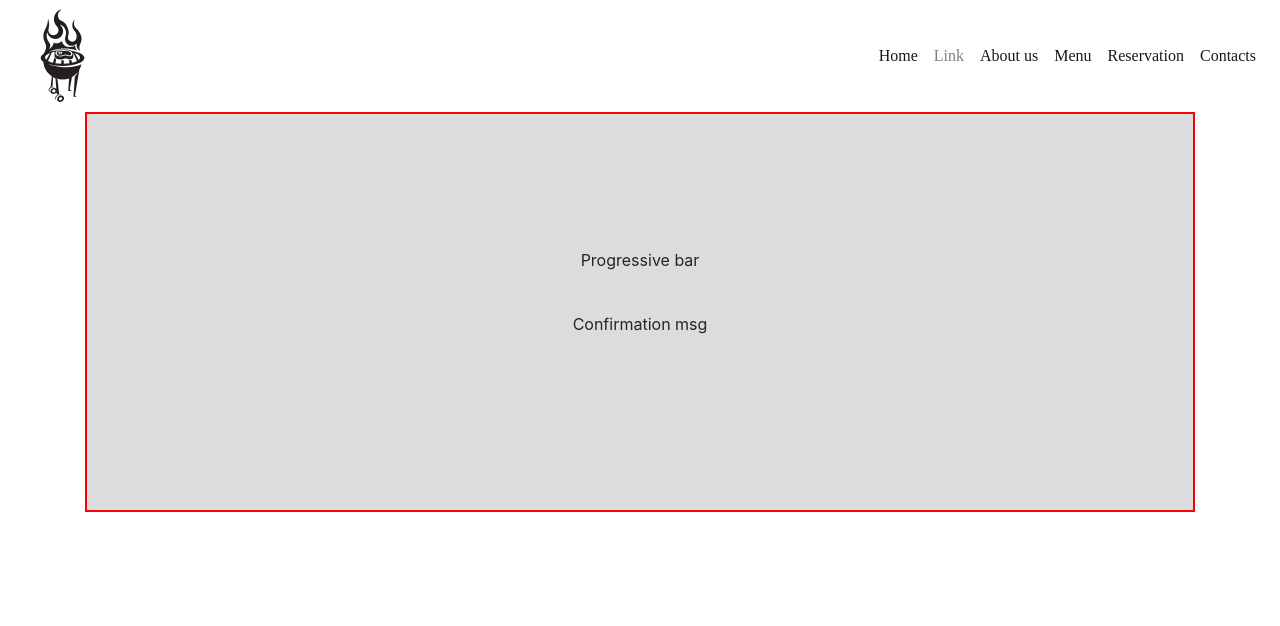
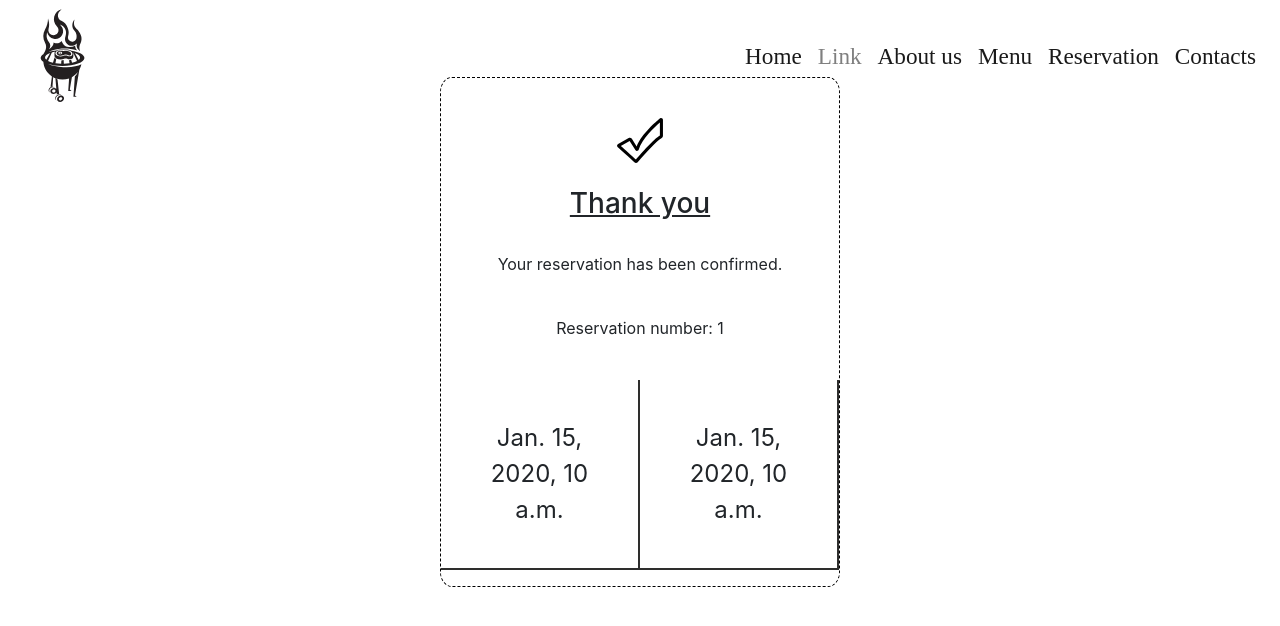
Before and after one commit to SylarK/barbRestaurant, a Django app: template restaurant/barbecue/templates/barbecue/confirm.html in a window 1280 px wide. Shown: the top 626 px of the page. Run offline with Django 3.2, Linux system fonts and the light colour scheme; the template is opened without the code that fills it: most values are stand-ins (such as "Sample title", 1, 10 or a date in 2020); some libraries are stand-ins or nearby versions.

Commit message:
Pp finish. It is ok

```diff
--- a/restaurant/barbecue/static/barbecue/styles.css
+++ b/restaurant/barbecue/static/barbecue/styles.css
@@ -31,6 +31,7 @@
 .custom-navbar{
 
     font-family: 'Montserrat';
+    font-size: 2.9vh;
 
 }
 
@@ -123,6 +124,12 @@
 
 }
 
+#itensNavbar>li:hover{
+
+    border-bottom: 1px dashed black;
+
+}
+
 #background_index {
 
     background-image: url('../img/steak_index.jpg');
@@ -199,6 +206,7 @@
 
 
 
+
 }
 
 #welcome_l{
@@ -221,10 +229,80 @@
 
 #box_reservation{
 
-    background-color: gainsboro;
-    background-size: contain;
     height: 50vh;
     align-items: center;
+
+
+}
+
+#confirm_reservation{
+
+    width: 50vh;
+    height: auto;
+    margin-top: 5vh;
+    border: 1.5px black dashed;
+    border-radius: 3%;
+
+}
+
+#confirm_reservation>h3{
+    text-align: center;
+    text-decoration: underline;
+
+
+}
+
+#confirm_reservation>div{
+
+    font-size: 3vh;
+    align-content: center;
+
+}
+
+#confirm_reservation>div>p{
+
+    padding: 5vh;
+    border-right: 2px rgb(46, 46, 45) solid;
+    border-bottom: 2px rgb(46, 46, 45) solid;
+
+
+}
+
+#confirm_reservation>div.row>span{
+
+    margin-top: 5vh;
+
+
+}
+
+#box_contact{
+
+    margin-top: 10vh;
+    width: 100%;
+    height: 50vh;
+
+}
+
+#row_contact{
+
+    align-items: center;
+    flex-direction: row;
+
+}
+
+#row_contact>p>img{
+
+    margin: 10vh;
+    width: 20vh;
+    height: 15vh;
+    cursor: pointer;
+    filter: grayscale(100%);
+
+}
+
+#row_contact>p>img:hover{
+
+    filter:grayscale(20%)
 
 }
 
@@ -232,12 +310,16 @@
 @keyframes restaurant {
 
     0%{ transform: translateX(-50%);}
-
+    from{ opacity: 0%;}
+    to{opacity: 100%;}
 }
 
 @keyframes barbecue {
 
     0%{ transform: translateX(50%);}
+    from{ opacity: 0%;}
+    to{opacity: 100%;}
+
 
 }
 
--- a/restaurant/barbecue/templates/barbecue/confirm.html
+++ b/restaurant/barbecue/templates/barbecue/confirm.html
@@ -10,12 +10,23 @@
 
     <div class="container">
 
-        <div class="d-flex justify-content-center marker" id="box_reservation">
+        <div class="d-flex justify-content-center" id="box_reservation">
 
-            <div id="confirm_reservation">
+            <div id="confirm_reservation" class="marker">
 
-                <p>Progressive bar</p>
-                <p>Confirmation msg</p>
+                <div class="row d-flex justify-content-center">
+                    <span><img src="../../static/img/accept.svg" alt=""></span>
+                </div>
+                <br><h3>Thank you</h3>
+                <br><p>Your reservation has been confirmed.</p>
+                <p>Reservation number: {{ reserve_number }} </p>
+                <div class="d-flex justify-content-center">
+
+                    <p>{{ date_reserve }}</p>
+                    <p>{{ time_reserve }}</p>
+
+                </div>
+
 
             </div>
 
--- a/restaurant/barbecue/templates/barbecue/layout.html
+++ b/restaurant/barbecue/templates/barbecue/layout.html
@@ -48,7 +48,7 @@
                         <a class="nav-link" href="{% url 'reservation' %}">Reservation</a>
                     </li>
                     <li class="nav-item active ">
-                        <a class="nav-link" href="#">Contacts</a>
+                        <a class="nav-link" href="{% url 'contact' %}">Contacts</a>
                     </li>
                     </ul>
               </div>
--- a/restaurant/barbecue/templates/barbecue/menu.html
+++ b/restaurant/barbecue/templates/barbecue/menu.html
@@ -16,7 +16,7 @@
             <p>&nbsp<span id="mega">MEGA BURGUER</span>&nbsp - </p>
             <p>&nbsp<span id="nullan">NULLAN DICTUM</span>&nbsp - </p>
             <p>&nbsp<span id="master">BURGUER MASTER</span>&nbsp - </p>
-            <p>&nbsp<span id="sallad">CAESAR SALLAD</span>&nbsp</p>
+            <p>&nbsp<span id="sallad">CAESAR SALAD</span>&nbsp</p>
         </div>
 
         <!-- div options (hidden) -->
@@ -111,7 +111,7 @@
                 <div class="box-menu"><img src="../../static/img/sallad-caeser.jpg" class="img-menu" alt=""></div>
                 <div class="box-menu">
 
-                    <h4>SALAD CAESAR</h4>
+                    <h4>CAESAR SALAD</h4>
                     <p>
                         In tempor efficitur risus, in tincidunt felis vestibulum at.<br>
                         Mauris non elit ultricies, commodo eros ut, suscipit diam. Nullam et egestas metus. <br>
--- a/restaurant/barbecue/urls.py
+++ b/restaurant/barbecue/urls.py
@@ -7,7 +7,7 @@
     path("", views.index, name="index"),
     path("about", views.about, name="about"),
     path("menu", views.menu, name="menu"),
-    path("reservation", views.reservation, name="reservation")
-
+    path("reservation", views.reservation, name="reservation"),
+    path("contact", views.contact, name="contact")
 
 ]
```
Also changed, not shown: restaurant/barbecue/templates/barbecue/contact.html (added, +25 -0 lines), restaurant/barbecue/views.py (+8 -1 lines), restaurant/barbecue/static/img/accept.svg (added), restaurant/barbecue/static/img/bbq-4373644_1920.jpg (deleted), restaurant/barbecue/static/img/meat-3139641_1920.jpg (deleted), restaurant/barbecue/static/img/restaurant-ambient.jpg (deleted), restaurant/barbecue/static/img/shish-kebab-417994_1920.jpg (deleted), restaurant/barbecue/static/img/social-network-email.svg (added), restaurant/barbecue/static/img/social-network-instagram.svg (added), restaurant/barbecue/static/img/social-network-whatsapp.svg (added).
